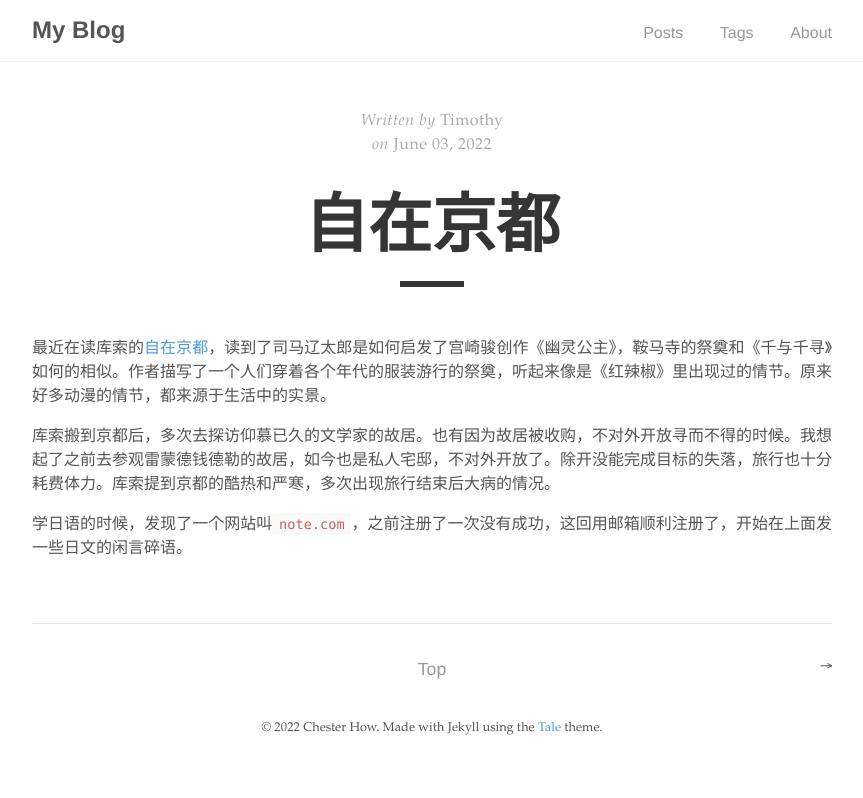
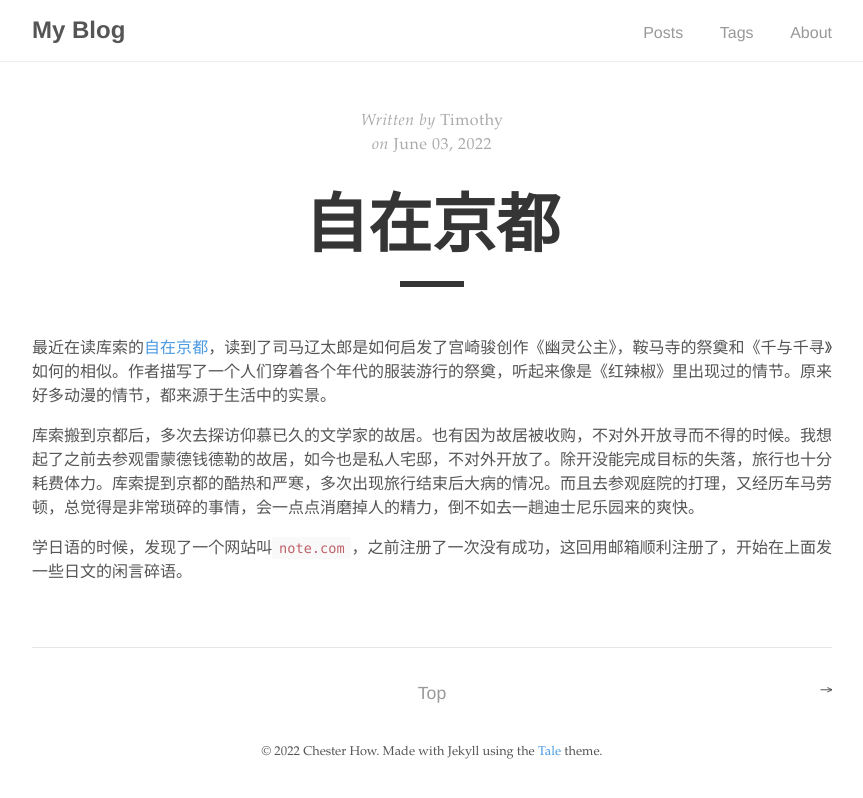
Before and after one commit to sholmes-221/sholmes-221.github.io, a Jekyll site: the page built from _posts/2022-06-03-kyoto.md, in a window 1280 px wide. Shown: the top 798 px of the page, without its empty margins (208-1071 px from the left). Built offline with Jekyll 4.4.1, drawn with Linux system fonts in a browser that asks for light colours.

Commit message:
Update 2022-06-03-kyoto.md

```diff
--- a/_posts/2022-06-03-kyoto.md
+++ b/_posts/2022-06-03-kyoto.md
@@ -7,6 +7,6 @@ tags: book
 
 最近在读库索的[自在京都](https://book.douban.com/subject/33429537/)，读到了司马辽太郎是如何启发了宫崎骏创作《幽灵公主》，鞍马寺的祭奠和《千与千寻》如何的相似。作者描写了一个人们穿着各个年代的服装游行的祭奠，听起来像是《红辣椒》里出现过的情节。原来好多动漫的情节，都来源于生活中的实景。
 
-库索搬到京都后，多次去探访仰慕已久的文学家的故居。也有因为故居被收购，不对外开放寻而不得的时候。我想起了之前去参观雷蒙德钱德勒的故居，如今也是私人宅邸，不对外开放了。除开没能完成目标的失落，旅行也十分耗费体力。库索提到京都的酷热和严寒，多次出现旅行结束后大病的情况。
+库索搬到京都后，多次去探访仰慕已久的文学家的故居。也有因为故居被收购，不对外开放寻而不得的时候。我想起了之前去参观雷蒙德钱德勒的故居，如今也是私人宅邸，不对外开放了。除开没能完成目标的失落，旅行也十分耗费体力。库索提到京都的酷热和严寒，多次出现旅行结束后大病的情况。而且去参观庭院的打理，又经历车马劳顿，总觉得是非常琐碎的事情，会一点点消磨掉人的精力，倒不如去一趟迪士尼乐园来的爽快。
 
 学日语的时候，发现了一个网站叫`note.com`，之前注册了一次没有成功，这回用邮箱顺利注册了，开始在上面发一些日文的闲言碎语。
```
